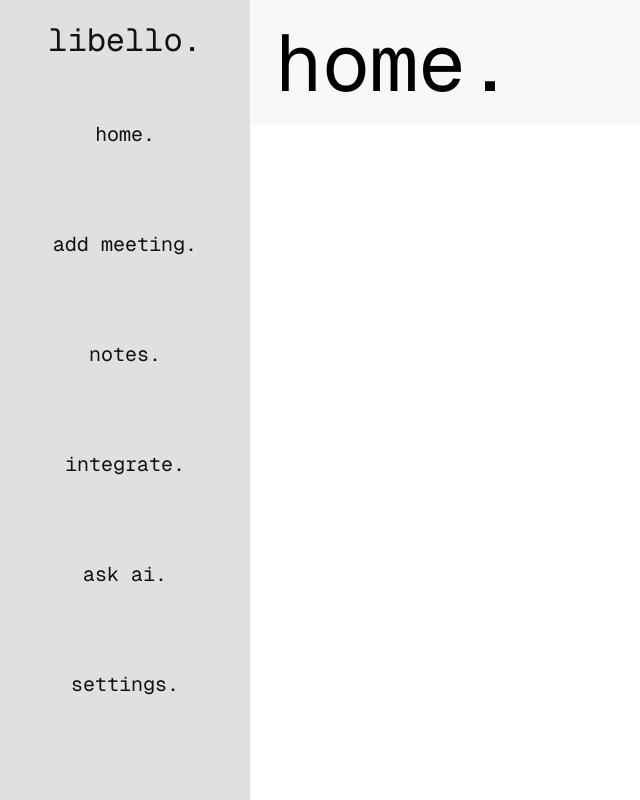
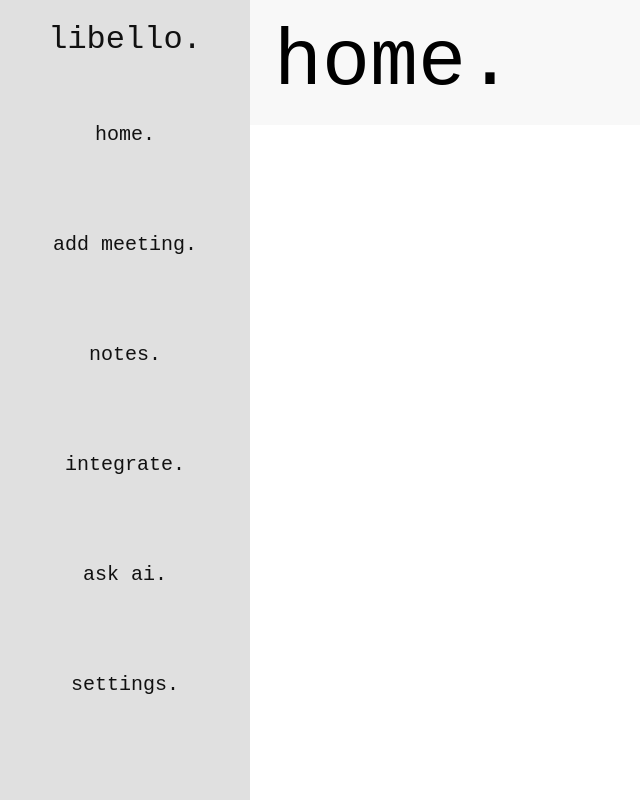
Before and after one commit to aarnavputta/note-taker-app-, a Next.js app: page / in a window 1280 px wide. Shown: the whole page, without its empty margins (0-640 px from the left). Built offline with nearby package versions, Linux system fonts and the light colour scheme.

Commit message:
now using css

```diff
--- a/src/app/layout.tsx
+++ b/src/app/layout.tsx
@@ -1,10 +1,9 @@
 import type { Metadata } from "next";
-import { Inter, Geist_Mono } from "next/font/google";
+import { Inter } from "next/font/google";
 import Link from "next/link";
 import "./globals.css";
 
 const inter = Inter({ subsets: ["latin"] });
-const geistMono = Geist_Mono({ subsets: ["latin"] });
 
 export const metadata: Metadata = {
   title: "White Template",
@@ -49,8 +48,8 @@ export default function RootLayout({
           {/* Small rectangle in the top left */}
           <div className="top-left-rect" style={{ display: 'flex', alignItems: 'center', justifyContent: 'center' }}>
             <span
-              className={geistMono.className}
               style={{
+                fontFamily: 'Geist Mono, monospace',
                 fontSize: 32,
                 color: '#111',
               }}
@@ -80,8 +79,8 @@ export default function RootLayout({
                   }}
                 >
                   <span
-                    className={geistMono.className}
                     style={{
+                      fontFamily: 'Geist Mono, monospace',
                       fontSize: 20,
                       color: '#111',
                     }}
```
